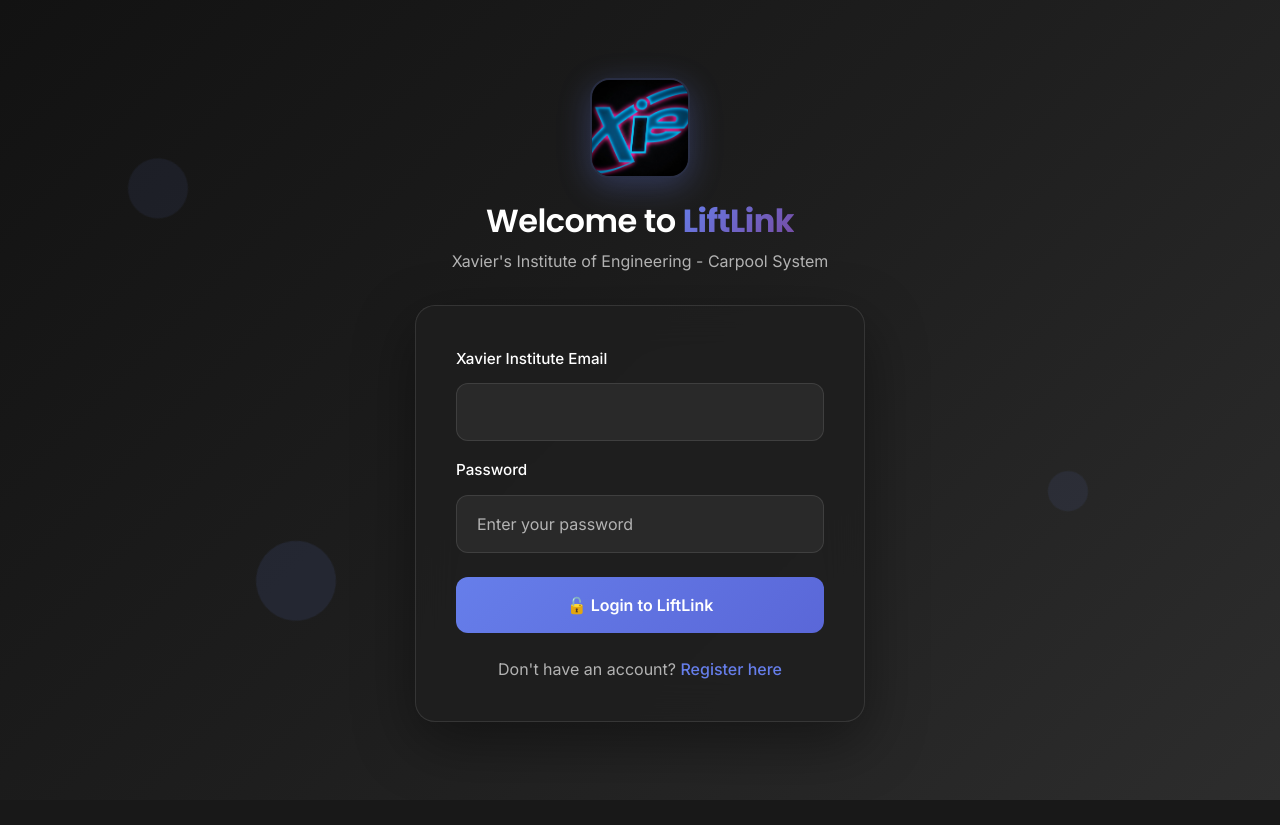
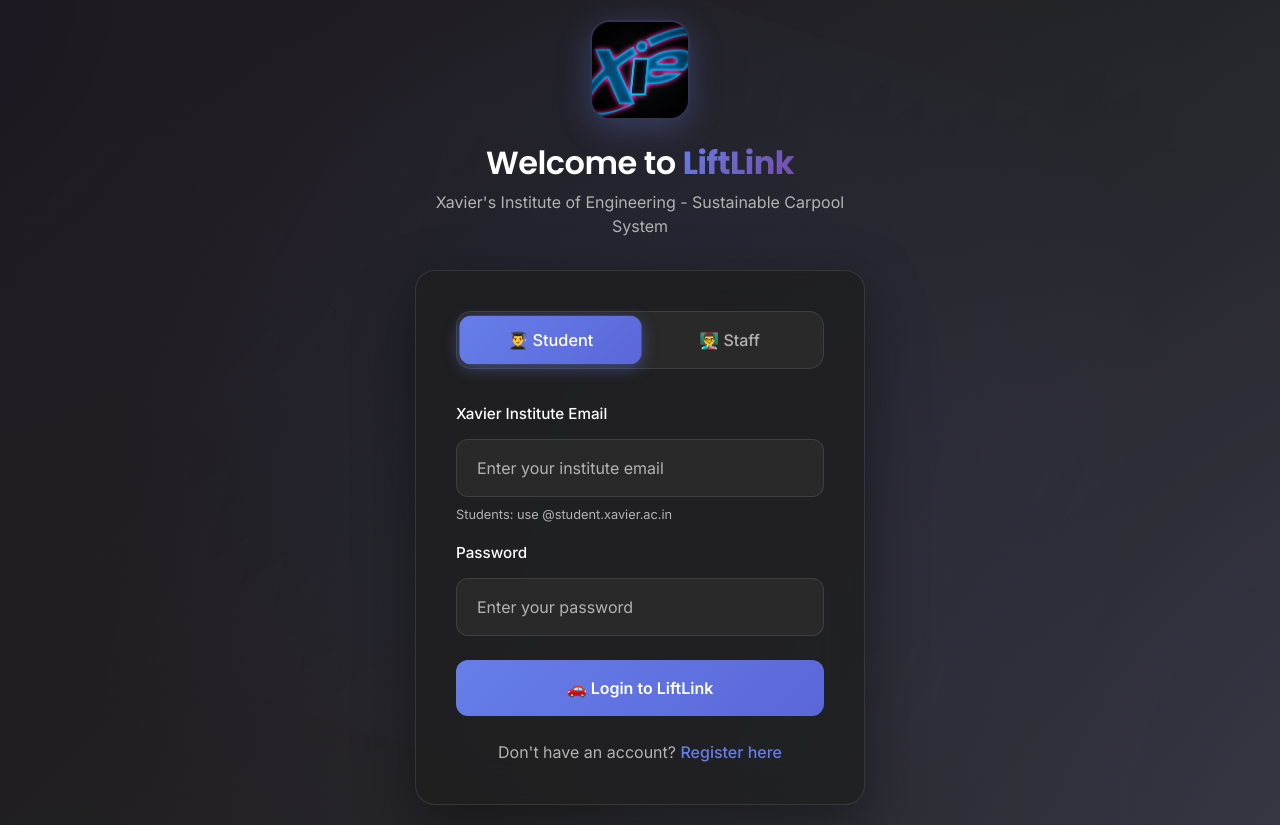
Before and after one commit to DrvshX/liftlink-xavier-carpool, a Flask app: page / in a window 1280 px wide. Before the commit the page ends 800 px from the top, so only its background shows below. Run offline with Flask 3, Linux system fonts and the light colour scheme; some libraries are stand-ins or nearby versions.

Commit message:
Update login.html
Enhanced the login page with a user type toggle and improved email validation based on user type. Added glowing background effects and refined styles for better user experience.

```diff
--- a/templates/login.html
+++ b/templates/login.html
@@ -31,12 +29,52 @@
             align-items: center;
             justify-content: center;
             padding: 20px;
+            position: relative;
+            overflow-x: hidden;
+        }
+
+        /* Enhanced Glowing Background Effect */
+        body::before {
+            content: '';
+            position: fixed;
+            top: -50%;
+            left: -50%;
+            width: 200%;
+            height: 200%;
+            background:
+                radial-gradient(circle at 25% 25%, rgba(102, 126, 234, 0.15) 0%, transparent 50%),
+                radial-gradient(circle at 75% 75%, rgba(118, 75, 162, 0.15) 0%, transparent 50%);
+            animation: pulseGlow 6s ease-in-out infinite alternate;
+            z-index: -2;
+        }
+
+        body::after {
+            content: '';
+            position: fixed;
+            top: 0;
+            left: 0;
+            width: 100%;
+            height: 100%;
+            background: radial-gradient(circle at 50% 50%, rgba(102, 126, 234, 0.05) 0%, transparent 70%);
+            animation: rotateGlow 12s linear infinite;
+            z-index: -1;
+        }
+
+        @keyframes pulseGlow {
+            0% { transform: scale(0.8) rotate(0deg); opacity: 0.4; }
+            100% { transform: scale(1.2) rotate(180deg); opacity: 0.8; }
+        }
+
+        @keyframes rotateGlow {
+            0% { transform: rotate(0deg); }
+            100% { transform: rotate(360deg); }
         }
 
         .login-container {
             width: 100%;
             max-width: 450px;
             margin: 0 auto;
+            z-index: 1;
         }
 
         .logo-container {
@@ -75,6 +113,59 @@
             font-size: 1rem;
             margin-bottom: 2rem;
             font-weight: 400;
+        }
+
+        /* Enhanced User Type Toggle */
+        .user-type-toggle {
+            display: flex;
+            background: rgba(45, 45, 45, 0.8);
+            border-radius: 15px;
+            padding: 4px;
+            margin-bottom: 2rem;
+            border: 1px solid rgba(255, 255, 255, 0.1);
+            backdrop-filter: blur(10px);
+        }
+
+        .toggle-option {
+            flex: 1;
+            padding: 12px 20px;
+            text-align: center;
+            border-radius: 12px;
+            color: var(--text-secondary);
+            cursor: pointer;
+            transition: all 0.3s ease;
+            font-weight: 500;
+            font-family: 'Inter', sans-serif;
+            position: relative;
+            overflow: hidden;
+        }
+
+        .toggle-option::before {
+            content: '';
+            position: absolute;
+            top: 0;
+            left: 0;
+            width: 100%;
+            height: 100%;
+            background: linear-gradient(135deg, var(--accent) 0%, var(--accent-hover) 100%);
+            opacity: 0;
+            transition: opacity 0.3s ease;
+            z-index: -1;
+        }
+
+        .toggle-option.active {
+            color: white;
+            transform: scale(1.02);
+            box-shadow: 0 4px 15px rgba(102, 126, 234, 0.4);
+        }
+
+        .toggle-option.active::before {
+            opacity: 1;
+        }
+
+        .toggle-option:hover:not(.active) {
+            color: var(--accent);
+            background: rgba(102, 126, 234, 0.1);
         }
 
         .login-card {
@@ -116,6 +207,12 @@
             font-weight: 400;
         }
 
+        .form-text {
+            color: var(--text-secondary);
+            font-size: 0.8rem;
+            margin-top: 0.5rem;
+        }
+
         .btn-primary {
             background: linear-gradient(135deg, var(--accent) 0%, var(--accent-hover) 100%);
             border: none;
@@ -186,89 +284,32 @@
             border-left: 4px solid #dc3545;
         }
 
-        .floating-elements {
-            position: fixed;
-            top: 0;
-            left: 0;
-            width: 100%;
-            height: 100%;
-            pointer-events: none;
-            z-index: -1;
-        }
-
-        .floating-element {
-            position: absolute;
-            background: rgba(102, 126, 234, 0.1);
-            border-radius: 50%;
-            animation: float 6s ease-in-out infinite;
-        }
-
-        .floating-element:nth-child(1) {
-            width: 60px;
-            height: 60px;
-            top: 20%;
-            left: 10%;
-            animation-delay: 0s;
-        }
-
-        .floating-element:nth-child(2) {
-            width: 40px;
-            height: 40px;
-            top: 60%;
-            right: 15%;
-            animation-delay: 2s;
-        }
-
-        .floating-element:nth-child(3) {
-            width: 80px;
-            height: 80px;
-            bottom: 20%;
-            left: 20%;
-            animation-delay: 4s;
-        }
-
-        @keyframes float {
-            0%, 100% {
-                transform: translateY(0px) rotate(0deg);
-                opacity: 0.7;
-            }
-            50% {
-                transform: translateY(-20px) rotate(180deg);
-                opacity: 1;
-            }
-        }
-
         @media (max-width: 576px) {
             .login-card {
                 padding: 2rem 1.5rem;
                 margin: 1rem;
             }
-
             .welcome-text {
                 font-size: 1.75rem;
             }
-
             .logo {
                 width: 80px;
                 height: 80px;
+            }
+            .toggle-option {
+                padding: 10px 16px;
+                font-size: 0.9rem;
             }
         }
     </style>
 </head>
 <body>
-    <!-- Floating Background Elements -->
-    <div class="floating-elements">
-        <div class="floating-element"></div>
-        <div class="floating-element"></div>
-        <div class="floating-element"></div>
-    </div>
-
     <div class="login-container">
         <!-- Logo and Welcome Section -->
         <div class="logo-container">
-            <img src="/static/images/xie_logo.jpg" alt="Xavier Institute Logo" class="logo">
+            <img src="{{ url_for('static', filename='images/xie_logo.jpg') }}" alt="Xavier Institute Logo" class="logo">
             <h1 class="welcome-text">Welcome to <span class="gradient-text">LiftLink</span></h1>
-            <p class="subtitle">Xavier's Institute of Engineering - Carpool System</p>
+            <p class="subtitle">Xavier's Institute of Engineering - Sustainable Carpool System</p>
         </div>
 
         <!-- Login Card -->
@@ -285,11 +326,27 @@
                 {% endif %}
             {% endwith %}
 
+            <!-- Enhanced User Type Toggle -->
+            <div class="user-type-toggle">
+                <div class="toggle-option active" data-type="student">
+                    👨‍🎓 Student
+                </div>
+                <div class="toggle-option" data-type="staff">
+                    👨‍🏫 Staff
+                </div>
+            </div>
+
             <!-- Login Form -->
-            <form method="POST" action="/login">
+            <form method="POST" action="{{ url_for('login') }}">
+                <input type="hidden" name="user_type" id="user_type" value="student">
+
                 <div class="mb-3">
                     <label for="email" class="form-label">Xavier Institute Email</label>
-                    <input type="email" class="form-control" id="email" name="email" required>
+                    <input type="email" class="form-control" id="email" name="email"
+                           placeholder="Enter your institute email" required>
+                    <div class="form-text">
+                        <span id="email-hint">Students: use @student.xavier.ac.in</span>
+                    </div>
                 </div>
 
                 <div class="mb-4">
@@ -299,42 +356,101 @@
                 </div>
 
                 <button type="submit" class="btn btn-primary">
-                    🔓 Login to LiftLink
+                    🚗 Login to LiftLink
                 </button>
             </form>
 
             <!-- Register Link -->
             <div class="register-link">
-                Don't have an account? <a href="/register">Register here</a>
+                Don't have an account? <a href="{{ url_for('register') }}">Register here</a>
             </div>
         </div>
     </div>
 
     <script src="https://cdn.jsdelivr.net/npm/bootstrap@5.1.3/dist/js/bootstrap.bundle.min.js"></script>
+    <script>
+        document.addEventListener('DOMContentLoaded', function() {
+            const toggleOptions = document.querySelectorAll('.toggle-option');
+            const userTypeInput = document.getElementById('user_type');
+            const emailHint = document.getElementById('email-hint');
+            const emailInput = document.getElementById('email');
 
-    <script>
-        // Add some interactive effects
-        document.addEventListener('DOMContentLoaded', function() {
-            // Focus effect for form inputs
-            const inputs = document.querySelectorAll('.form-control');
-            inputs.forEach(input => {
-                input.addEventListener('focus', function() {
-                    this.parentElement.style.transform = 'scale(1.02)';
-                    this.parentElement.style.transition = 'transform 0.3s ease';
-                });
+            // Handle user type toggle
+            toggleOptions.forEach(option => {
+                option.addEventListener('click', function() {
+                    // Remove active from all options
+                    toggleOptions.forEach(opt => opt.classList.remove('active'));
+                    // Add active to clicked option
+                    this.classList.add('active');
 
-                input.addEventListener('blur', function() {
-                    this.parentElement.style.transform = 'scale(1)';
+                    const userType = this.getAttribute('data-type');
+                    userTypeInput.value = userType;
+
+                    // Update email hint and placeholder
+                    if (userType === 'student') {
+                        emailHint.textContent = 'Students: use @student.xavier.ac.in';
+                        emailInput.placeholder = 'your.name@student.xavier.ac.in';
+                    } else {
+                        emailHint.textContent = 'Staff: use @xavier.ac.in';
+                        emailInput.placeholder = 'your.name@xavier.ac.in';
+                    }
                 });
             });
 
-            // Button click effect
-            const submitBtn = document.querySelector('.btn-primary');
-            submitBtn.addEventListener('click', function(e) {
-                this.style.transform = 'scale(0.98)';
-                setTimeout(() => {
-                    this.style.transform = 'scale(1)';
-                }, 150);
+            // Enhanced form validation
+            const form = document.querySelector('form');
+            form.addEventListener('submit', function(e) {
+                const email = emailInput.value.trim().toLowerCase();
+                const userType = userTypeInput.value;
+
+                // Validate email domain based on user type
+                if (userType === 'student' && !email.endsWith('@student.xavier.ac.in')) {
+                    e.preventDefault();
+                    showError('Students must use @student.xavier.ac.in email address');
+                    return false;
+                }
+
+                if (userType === 'staff' && !email.endsWith('@xavier.ac.in')) {
+                    e.preventDefault();
+                    showError('Staff must use @xavier.ac.in email address');
+                    return false;
+                }
+
+                // Show loading state
+                const submitBtn = form.querySelector('.btn-primary');
+                submitBtn.innerHTML = '🔄 Logging in...';
+                submitBtn.disabled = true;
+            });
+
+            // Helper function to show errors
+            function showError(message) {
+                // Remove existing alerts
+                const existingAlerts = document.querySelectorAll('.alert');
+                existingAlerts.forEach(alert => alert.remove());
+
+                // Create new alert
+                const alertDiv = document.createElement('div');
+                alertDiv.className = 'alert alert-danger alert-dismissible fade show';
+                alertDiv.innerHTML = `
+                    ${message}
+                    <button type="button" class="btn-close" data-bs-dismiss="alert"></button>
+                `;
+
+                // Insert at top of form
+                const form = document.querySelector('form');
+                form.insertBefore(alertDiv, form.firstChild);
+            }
+
+            // Auto-fill email based on user type for demo
+            emailInput.addEventListener('focus', function() {
+                if (this.value === '') {
+                    const userType = userTypeInput.value;
+                    if (userType === 'student') {
+                        this.placeholder = 'test@student.xavier.ac.in';
+                    } else {
+                        this.placeholder = 'john.doe@xavier.ac.in';
+                    }
+                }
             });
         });
     </script>
```
Also changed, not shown: other parts of templates/login.html (+13 -14 lines). Lines whose indentation alone changed are shown as unchanged.
